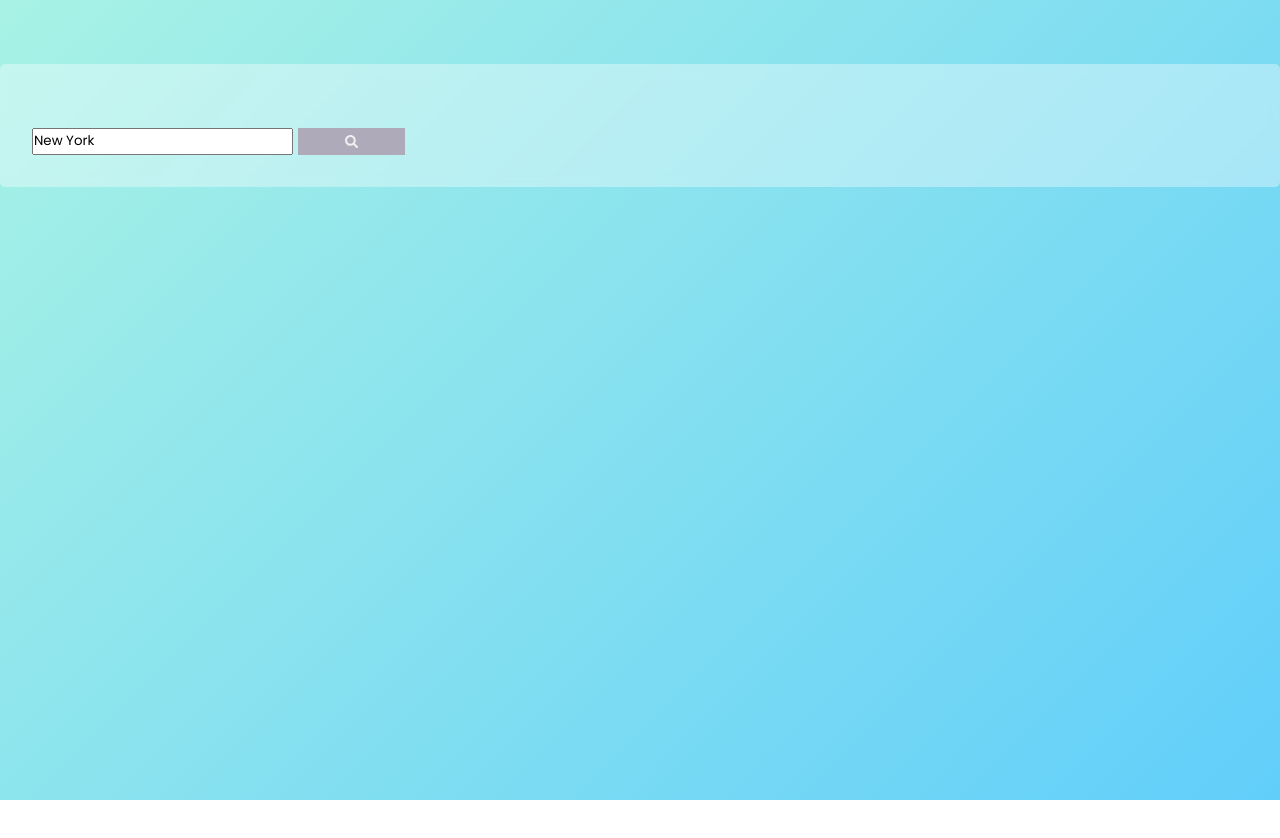
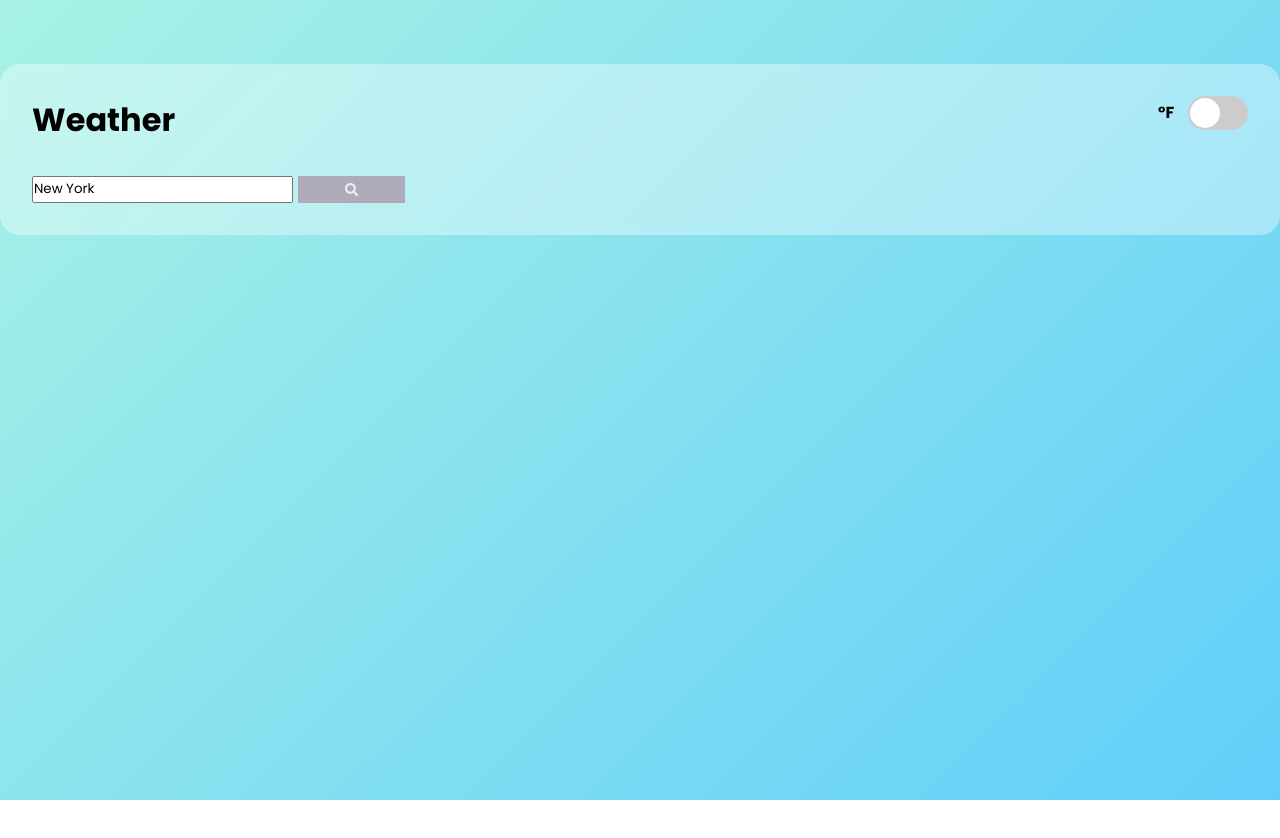
Before and after one commit to DavidCLarkin/tivix-site, a Gatsby site: page /components/weather in a window 1280 px wide. Built offline with nearby package versions, Linux system fonts and the light colour scheme; Gatsby itself is replaced by a stand-in of ours.

Commit message:
styling to switch button that changes temperature metric, and bug fix with converting celsius to kelvin

```diff
--- a/src/pages/components/weather.js
+++ b/src/pages/components/weather.js
@@ -11,10 +11,11 @@ const Weather = (props) => {
   const [data, setData] = useState("");
   const [mins, setMins] = useState([]);
   const [maxes, setMaxes] = useState([]);
+  const [fahrenheit, setFahrenheit] = useState(true);
+
 
   useEffect(() => {
     if(data) {
-
       let newMins = [], newMaxes = [];
       data.list.forEach(item => {
         newMins.push(item.main.temp_min);
@@ -32,6 +33,10 @@ const Weather = (props) => {
     .then(data => setData(data))
     .then(data => {sessionStorage.setItem("WeatherData", data)})
     .catch(err => console.log(err))
+  }
+
+  function changeMetric() {
+    setFahrenheit(!fahrenheit);
   }
 
   function filterByTime(time) {
@@ -53,15 +58,23 @@ const Weather = (props) => {
   }
 
   function insertMinValue(value) {
-    if(value) setMins([...mins, props.metric ? Utils.fahrenheitToKelvin(value) : Utils.celsiusToKelvin(value)]);
+    if(value) setMins([...mins, (fahrenheit ? Utils.fahrenheitToKelvin(value) : Utils.celsiusToKelvin(value))]);
   }
   function insertMaxValue(value) {
-    if(value) setMaxes([...maxes, props.metric ? Utils.fahrenheitToKelvin(value) : Utils.celsiusToKelvin(value)]);
+    if(value) setMaxes([...maxes, (fahrenheit ? Utils.fahrenheitToKelvin(value) : Utils.celsiusToKelvin(value))]);
   }
 
   return (
     <div className="weather">
       <div>
+        <div className="headers">
+          <h1>Weather</h1>
+          <label className="switch">
+            <p className="sliderText">{fahrenheit ? "°F" : "°C"}</p>
+            <input type="checkbox" onClick={changeMetric}/>
+            <span className="slider round"></span>
+          </label>
+        </div>
         <form id="weatherForm">
           <input type="text" value={location} onChange={changeLocation}></input>
           <button className="searchButton" type="submit" form="weatherForm" value="Fetch" onClick={(e) => {
@@ -69,7 +82,6 @@ const Weather = (props) => {
             fetchData();
         }}><FaSearch /></button>
         </form>
-        {console.log("Celsius" , Utils.kelvinToCelsius(26.85))}
         {data && <h1>{location}</h1>}
         <ul className="weatherList">
           {data.list && data.list
@@ -80,7 +92,7 @@ const Weather = (props) => {
               return <li className="listItem" key={item.dt}>
                 <img src={`http://openweathermap.org/img/wn/${item.weather[0].icon}@2x.png`} />
                 <p>{Utils.convertUNIX(item.dt).toLocaleDateString("en-US", {weekday: "long", month: "long", day:"numeric"})}</p>
-                <p>{props.metric ? `${Utils.kelvinToFahrenheit(item.main.temp)}°F` : `${Utils.kelvinToCelsius(item.main.temp)}°C`}</p>
+                <p>{fahrenheit ? `${Utils.kelvinToFahrenheit(item.main.temp)}°F` : `${Utils.kelvinToCelsius(item.main.temp)}°C`}</p>
                 <p>{item.weather[0].main}</p>
               </li>
             })
@@ -89,10 +101,10 @@ const Weather = (props) => {
         {data &&
           <div className="tracker">
             <div className="temps">
-              <p>Min: {props.metric ? `${Utils.kelvinToFahrenheit(Utils.showMin(mins))}°F` : `${Utils.kelvinToCelsius(Utils.showMin(mins))}°C`}</p>
-              <p>Max: {props.metric ? `${Utils.kelvinToFahrenheit(Utils.showMax(maxes))}°F` : `${Utils.kelvinToCelsius(Utils.showMax(maxes))}°C`}</p>
-              <p>Mean: {props.metric ? `${Utils.kelvinToFahrenheit(Utils.showMean(maxes.concat(mins)))}°F` : `${Utils.kelvinToCelsius(Utils.showMean(maxes.concat(mins)))}°C`}</p>
-              <p>Mode: {props.metric ? `${Utils.kelvinToFahrenheit(Utils.showMode(maxes.concat(mins)))}°F` : `${Utils.kelvinToCelsius(Utils.showMode(maxes.concat(mins)))}°C`}</p>
+              <p>Min: {fahrenheit ? `${Utils.kelvinToFahrenheit(Utils.showMin(mins))}°F` : `${Utils.kelvinToCelsius(Utils.showMin(mins))}°C`}</p>
+              <p>Max: {fahrenheit ? `${Utils.kelvinToFahrenheit(Utils.showMax(maxes))}°F` : `${Utils.kelvinToCelsius(Utils.showMax(maxes))}°C`}</p>
+              <p>Mean: {fahrenheit ? `${Utils.kelvinToFahrenheit(Utils.showMean(maxes.concat(mins)))}°F` : `${Utils.kelvinToCelsius(Utils.showMean(maxes.concat(mins)))}°C`}</p>
+              <p>Mode: {fahrenheit ? `${Utils.kelvinToFahrenheit(Utils.showMode(maxes.concat(mins)))}°F` : `${Utils.kelvinToCelsius(Utils.showMode(maxes.concat(mins)))}°C`}</p>
             </div>
             <div>
               <p>Data is based on next 5 days</p>
--- a/src/pages/css/base.scss
+++ b/src/pages/css/base.scss
@@ -2,7 +2,7 @@
 $font-family: 'Poppins', sans-serif;
 $accent-color: #AFAAB9;
 $dark-accent-color: rgb(110, 110, 156);
-$border-radius: 5px;
+$border-radius: 20px;
 $font-color: rgb(99, 95, 112);
 
 * {
@@ -50,12 +50,19 @@ body {
   display: inline-block;
   width: 60px;
   height: 34px;
+
 }
 .switch input {
   opacity: 0;
   width: 0;
   height: 0;
+}
 
+.sliderText {
+  position: absolute;
+  left: -30px;
+  bottom: 5px;
+  font-weight: bold;
 }
 
 .slider {
@@ -67,6 +74,7 @@ body {
   right:0;
   background-color: #ccc;
 
+
   &:before {
     position: absolute;
     content: "";
@@ -77,6 +85,7 @@ body {
     background-color: white;
     transition: 0.25s;
   }
+
 }
 
 
--- a/src/pages/css/weather.scss
+++ b/src/pages/css/weather.scss
@@ -8,6 +8,12 @@
   padding: 2em;
   position: relative;
   overflow: hidden;
+
+  .headers {
+    display: flex;
+    flex-direction: row;
+    justify-content: space-between;
+  }
 
   .weatherList {
     display: flex;
--- a/src/pages/helpers/helpers.js
+++ b/src/pages/helpers/helpers.js
@@ -14,11 +14,12 @@ export default class Helpers {
   }
 
   static celsiusToKelvin(celsiusTemp) {
-    return celsiusTemp + 273;
+    let temp = Number(celsiusTemp);
+    return temp + 273;
   }
 
   static fahrenheitToKelvin(fahrenheitTemp) {
-    return ((fahrenheitTemp-32) * 5) / 9 + 273;
+    return Number(((fahrenheitTemp-32) * 5) / 9 + 273);
   }
 
   static showMin(arr) {
```
Also changed, not shown: src/pages/index.js (+1 -13 lines).
